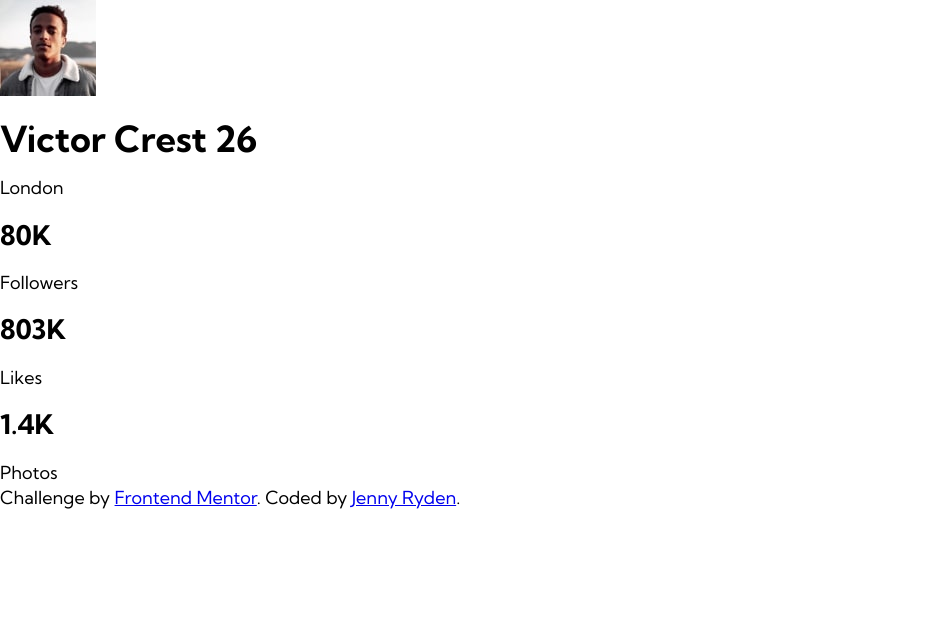
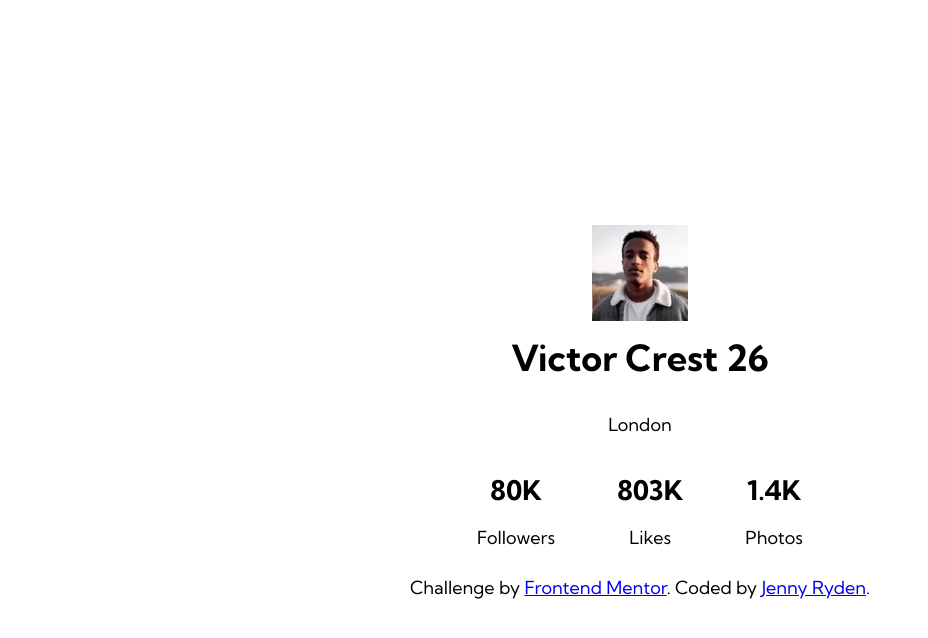
Before and after one commit to jnnrdn/profile-card-component, a website: page src/index.html in a window 1280 px wide. Shown: the whole page, without its empty margins (0-928 px from the left). Drawn offline with nearby package versions, Linux system fonts and the light colour scheme; files that its build step writes are made by us from their sources.

Commit message:
Add base styles

```diff
--- /dev/null
+++ b/src/scss/_attribution.scss
@@ -0,0 +1,8 @@
+.attribution {
+    font-size: 11px;
+    text-align: center;
+
+    a {
+        color: hsl(228, 45%, 44%);
+    }
+}
--- a/src/scss/_base.scss
+++ b/src/scss/_base.scss
@@ -1,7 +1,13 @@
 body {
     margin: 0;
     padding: 0;
+    width: 100vw;
+    height: 100vh;
     font-family: 'Kumbh Sans', sans-serif;
     font-size: 18px;
     line-height: 25px;
+    display: flex;
+    justify-content: center;
+    align-items: center;
+    flex-direction: column;
 }
--- /dev/null
+++ b/src/scss/_card.scss
@@ -0,0 +1,15 @@
+.card {
+    width: 326px;
+    height: 374px;
+    display: flex;
+    text-align: center;
+    flex-direction: column;
+    justify-content: center;
+    align-items: center;
+
+    &__stats {
+        width: 100%;
+        display: flex;
+        justify-content: space-between;
+    }
+}
--- a/src/scss/style.scss
+++ b/src/scss/style.scss
@@ -2,3 +2,4 @@
 
 @import 'variables';
 @import 'base';
+@import 'card';
```
